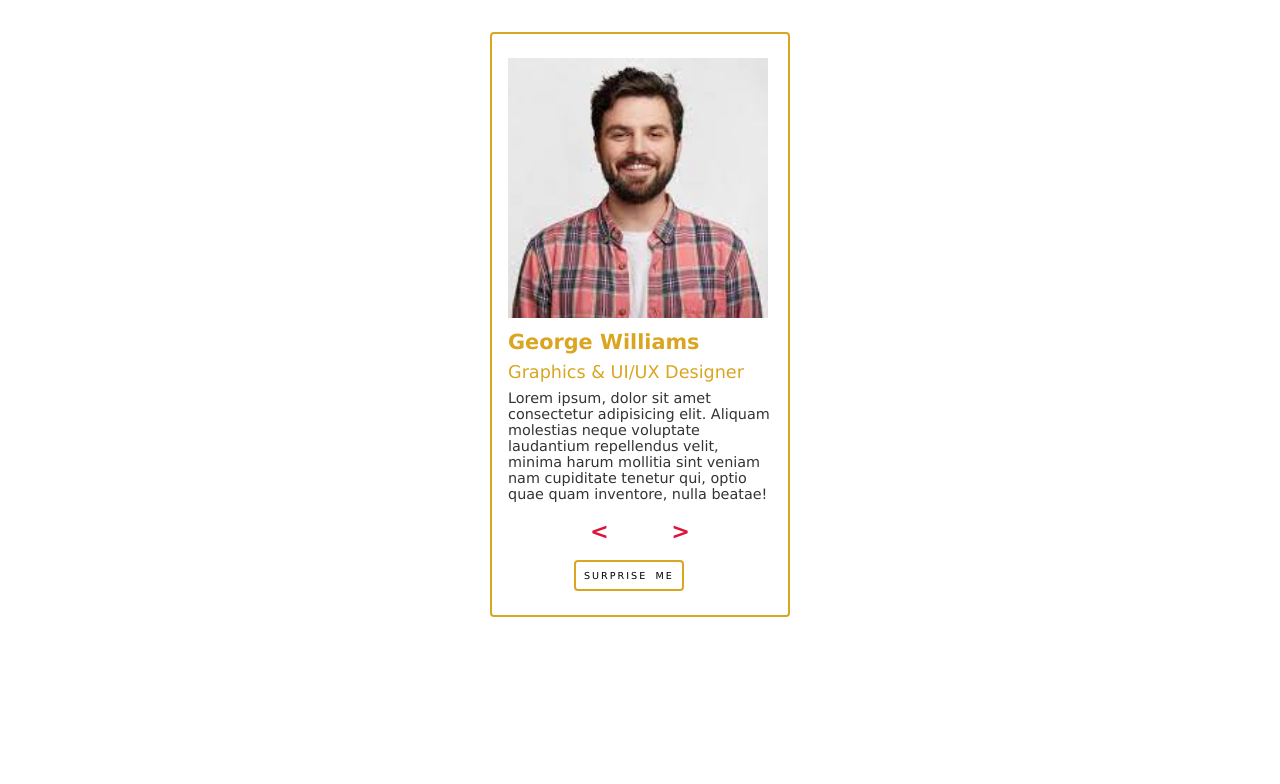
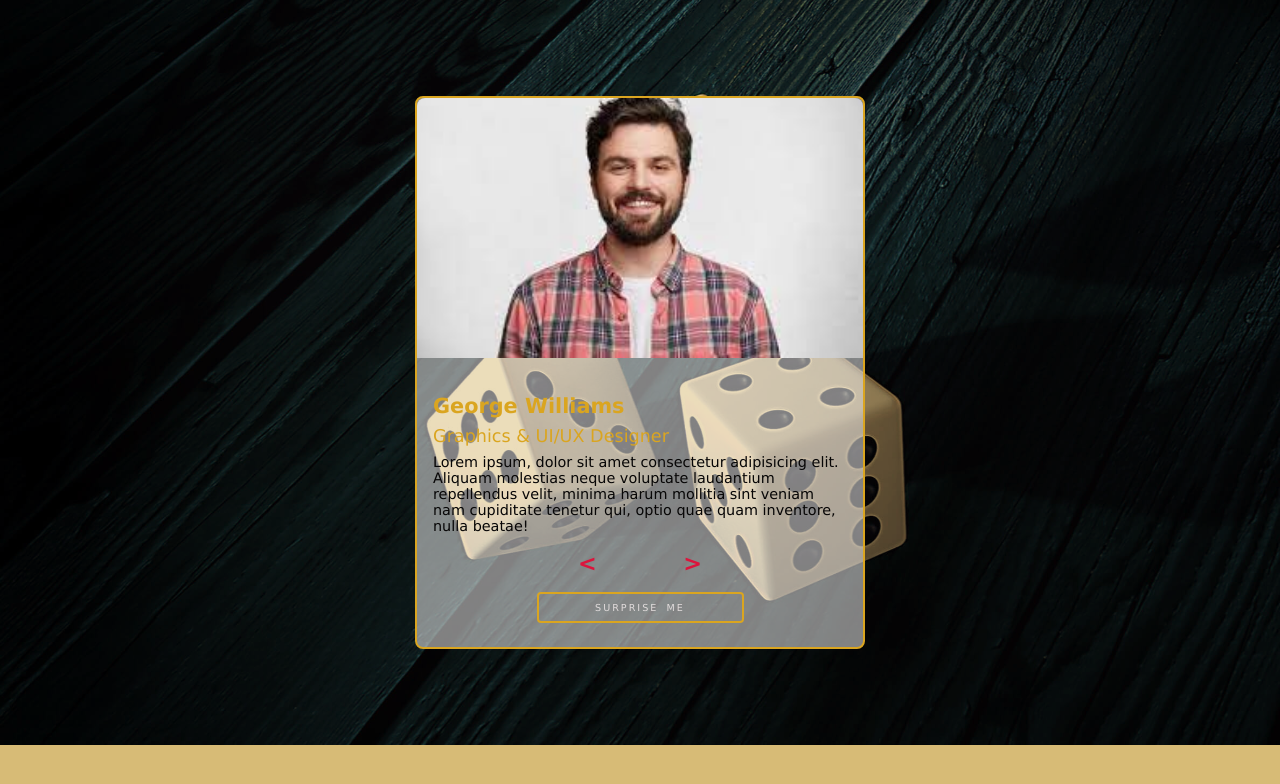
Before and after one commit to daisy28/Jtp, a website: page projects/slider/index.html in a window 1280 px wide. Drawn offline with Linux system fonts and the light colour scheme.

Commit message:
Bug fix: Major fix for the slider

```diff
--- a/projects/slider/index.html
+++ b/projects/slider/index.html
@@ -12,16 +12,21 @@
     <div class="container">
       <div>
         <img src="" alt="" class="user_img" />
+        <div class="content">
           <p class="name"></p>
           <p class="occupation"></p>
           <p class="testimony"></p>
           <div class="btn_div">
-          <button class="previous_btn btn"><</button>
-          <button class="next_btn btn">></button>
+            <button class="previous_btn btn">
+              &lt;
+              </button>
+                <button class="next_btn btn">&gt;</button>
           </div>
           <div class="random_btn_div">
             <button class="random_btn btn">SURPRISE ME</button>
           </div>
+        </div>
+
       </div>
     </div>
 
--- a/projects/slider/style.css
+++ b/projects/slider/style.css
@@ -5,19 +5,49 @@
   font-family: Verdana, Geneva, Tahoma, sans-serif;
 }
 
+body {
+  background: rgb(215, 187, 118);
+  background-image: url("../assets/3D\ Theme\ -\ 8016\ -\ 20190418_104142.jpg");
+  background-repeat: no-repeat;
+  background-blend-mode: multiply;
+  background-size: cover;
+  display: flex;
+  justify-content: center;
+  align-items: center;
+  /* height: 100vh; */
+  position: relative;
+  z-index: 1;
+}
+
 .container {
   width: 300px;
   border: 2px solid goldenrod;
-  border-radius: 4px;
-  padding: 1rem;
-  margin: 2rem auto;
+  border-radius: 8px;
+  position: relative;
+  z-index: 2;
+  background-color: #ffffff7f;
+  margin: 6rem auto;
 }
 
 .user_img {
-  width: 260px;
+  border-top-right-radius: 8px;
+  border-top-left-radius: 8px;
+  position: relative;
+  top: -8px;
+  width: 100%;
   height: 260px;
   margin: 0.5rem auto;
   object-fit: cover;
+  transition: all;
+  transition-duration: 1s;
+  transition-delay: .4s;
+}
+
+.content {
+  padding: 1rem;
+  transition: all;
+  transition-duration: 1s;
+  transition-delay: .4s;
 }
 
 .name,
@@ -37,11 +67,11 @@
   font-size: 0.9rem;
   font-weight: 400;
   margin-bottom: 0.5rem;
-  color: #333;
+  color: #070606;
 }
 
 .btn_div {
-  width: 100px;
+  width: 30%;
   margin: 1rem auto;
   display: flex;
   justify-content: space-between;
@@ -65,6 +95,7 @@
 }
 
 .random_btn {
+  width: 100%;
   border: 2px solid goldenrod;
   background-color: transparent;
   padding: 0.5rem;
@@ -74,4 +105,11 @@
   cursor: pointer;
   letter-spacing: 2px;
   font-size: 0.6rem;
+  color: #e1dcdc;
 }
+
+@media screen and (min-width:768px) {
+  .container {
+  width: 450px;
+}
+}
```
Also changed, not shown: projects/assets/3D Theme - 2156 - 20190418_104023.jpg (added), projects/assets/3D Theme - 2599 - 20190418_104211.jpg (added), projects/assets/3D Theme - 3832 - 20190418_103856.jpg (added), projects/assets/3D Theme - 4462 - 20190418_104120.jpg (added), projects/assets/3D Theme - 5488 - 20190418_104105.jpg (added), projects/assets/3D Theme - 5705 - 20190418_104046.jpg (added), projects/assets/3D Theme - 8016 - 20190418_104142.jpg (added), projects/assets/3D Theme - 9985 - 20190418_104156.jpg (added). Lines whose indentation alone changed are shown as unchanged.
